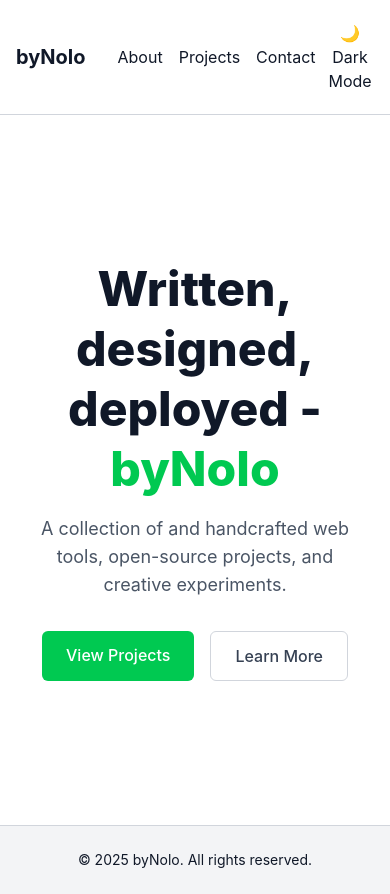
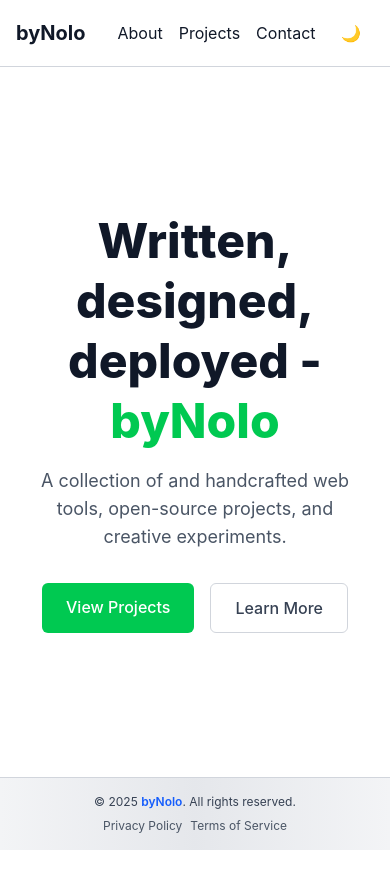
Before and after one commit to byNolo/bynolo-site, a React (Vite) app: page / in a window 390 px wide. After the commit the page ends 850 px from the top, so only its background shows below. Built offline with nearby package versions, Linux system fonts and the light colour scheme.

Commit message:
feat: update title in index.html and enhance footer with gradient background and links

```diff
--- a/index.html
+++ b/index.html
@@ -18,7 +18,7 @@
     <meta charset="UTF-8" />
     <link rel="icon" type="image/svg+xml" href="/vite.svg" />
     <meta name="viewport" content="width=device-width, initial-scale=1.0" />
-    <title>Vite + React</title>
+    <title>Home - byNolo</title>
   </head>
   <body>
     <div id="root"></div>
--- a/src/components/Footer.jsx
+++ b/src/components/Footer.jsx
@@ -1,7 +1,15 @@
 export default function Footer() {
   return (
-    <footer className="bg-gray-100 dark:bg-gray-900 border-t border-gray-300 dark:border-gray-800 py-6 text-center text-sm transition-colors duration-300">
-      <p>&copy; {new Date().getFullYear()} byNolo. All rights reserved.</p>
+    <footer className="bg-gradient-to-r from-gray-100 via-gray-200 to-gray-100 dark:from-gray-900 dark:via-gray-800 dark:to-gray-900 border-t border-gray-300 dark:border-gray-800 py-4 px-2 text-center text-xs transition-colors duration-300">
+      <div className="max-w-4xl mx-auto flex flex-col md:flex-row items-center justify-between gap-2">
+        <p className="text-gray-700 dark:text-gray-300">
+          &copy; {new Date().getFullYear()} <span className="font-semibold text-blue-600 dark:text-blue-400">byNolo</span>. All rights reserved.
+        </p>
+        <div className="flex space-x-2">
+          <a href="/privacy" className="hover:underline text-gray-600 dark:text-gray-400">Privacy Policy</a>
+          <a href="/terms" className="hover:underline text-gray-600 dark:text-gray-400">Terms of Service</a>
+        </div>
+      </div>
     </footer>
   );
 }
--- a/src/components/Layout.jsx
+++ b/src/components/Layout.jsx
@@ -12,11 +12,6 @@ export default function Layout() {
       localStorage.getItem("theme") ||
       (window.matchMedia("(prefers-color-scheme: dark)").matches ? "dark" : "light")
   );
-
-  useEffect(() => {
-    document.documentElement.classList.toggle("dark", theme === "dark");
-    localStorage.setItem("theme", theme);
-  }, [theme]);
 
   return (
     <motion.div
--- a/src/components/ThemeToggle.jsx
+++ b/src/components/ThemeToggle.jsx
@@ -9,9 +9,14 @@ export function ThemeToggle({ theme, setTheme }) {
   return (
     <button
       onClick={() => setTheme(theme === 'dark' ? 'light' : 'dark')}
-      className="px-3 py-1 rounded-md border border-transparent hover:border-accent transition-colors duration-300"
+      className="px-3 py-1 rounded-md border border-transparent hover:border-accent transition-colors duration-300 flex items-center"
     >
-      {theme === 'dark' ? '🌞 Light Mode' : '🌙 Dark Mode'}
+      <span className="block md:hidden">
+        {theme === 'dark' ? '🌞' : '🌙'}
+      </span>
+      <span className="hidden md:block">
+        {theme === 'dark' ? '🌞 Light Mode' : '🌙 Dark Mode'}
+      </span>
     </button>
   );
 }
```
